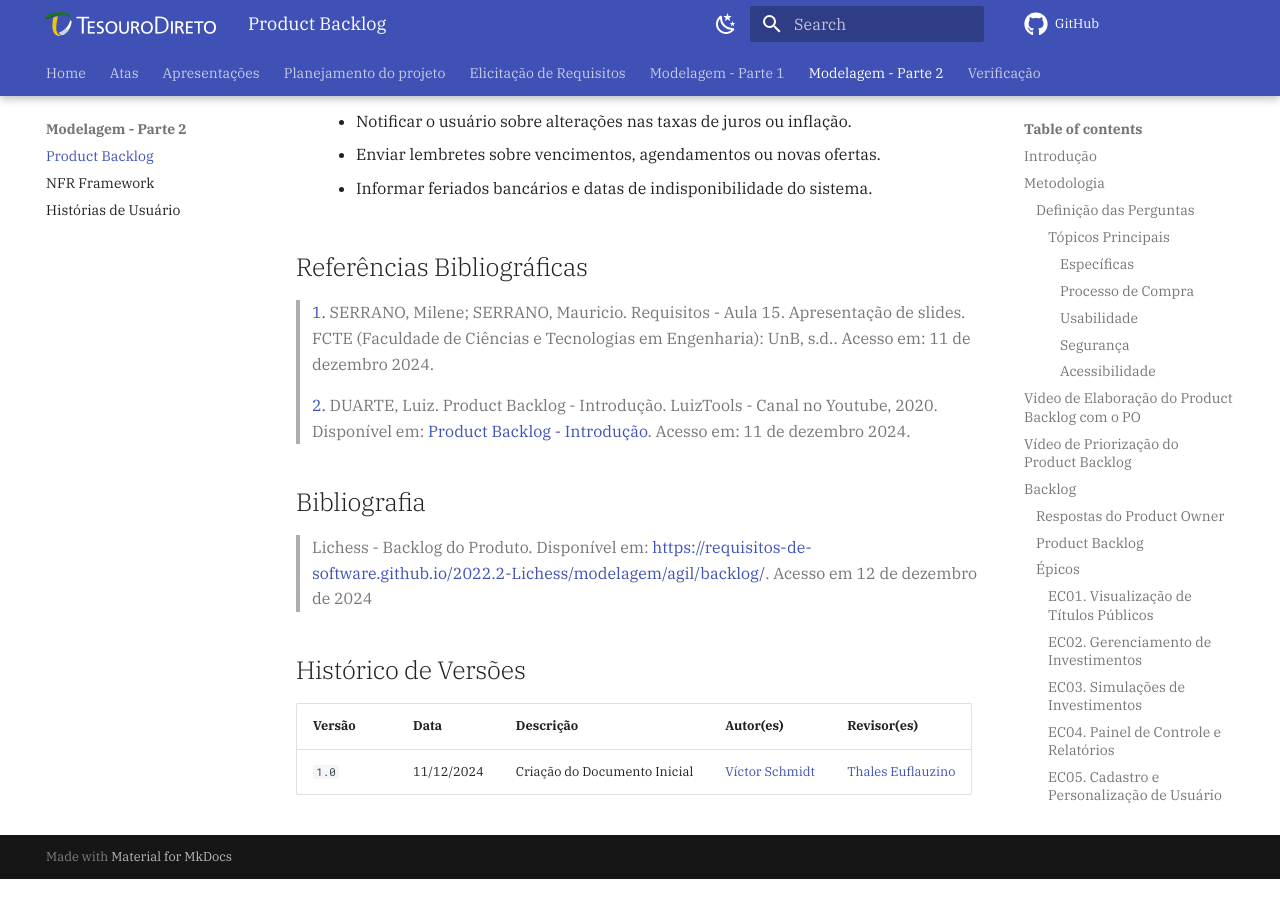
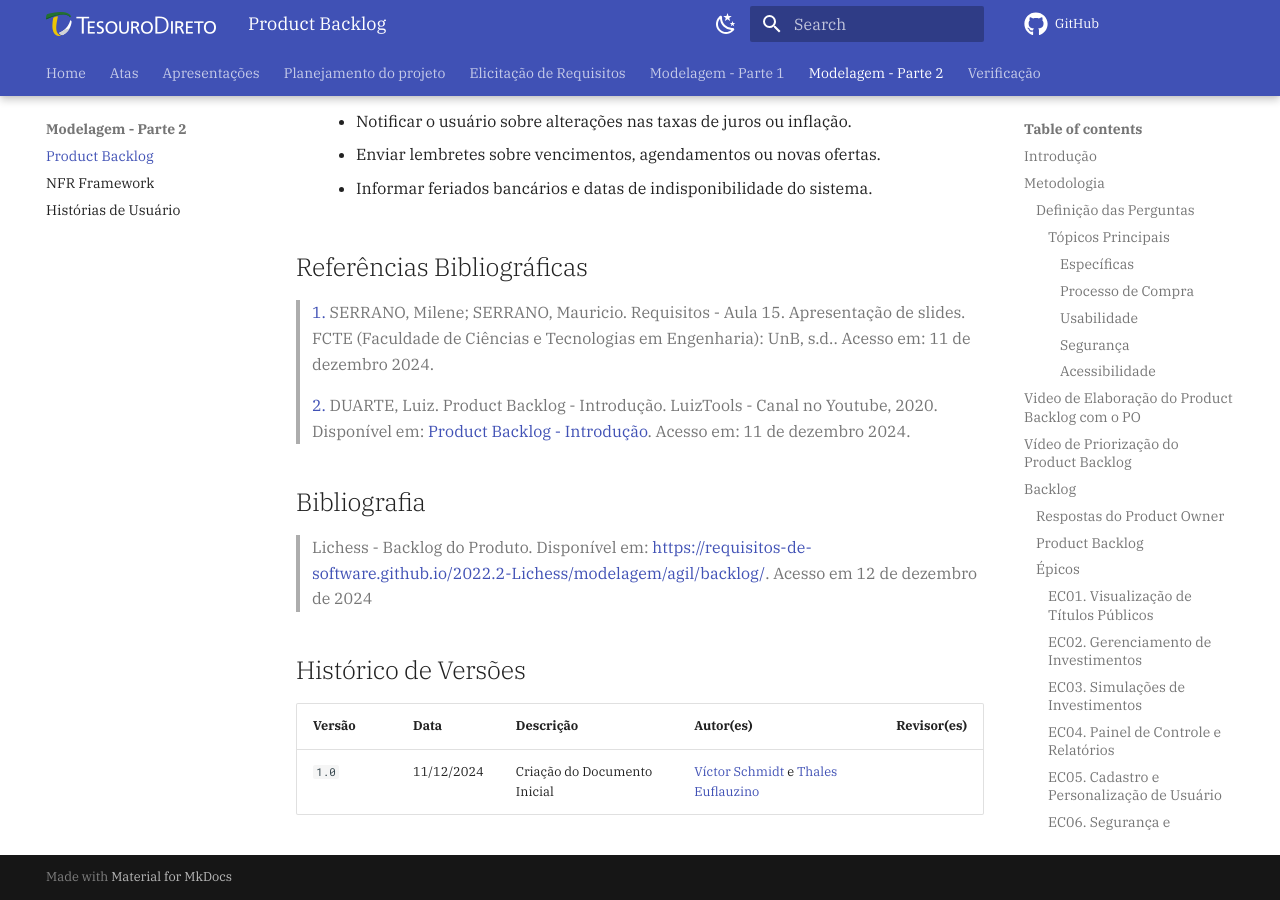
Before and after one commit to Requisitos-de-Software/2024.2-Grupo05, an MkDocs documentation site: the page built from docs/modelagem-pt2/backlog.md, in a window 1280 px wide and 900 px high, scrolled down 13733 px. Built offline with MkDocs 1.6.1 and Material for MkDocs 9.7.7, drawn with Linux system fonts in a browser that asks for light colours; comment, search, counter and statistics services are not loaded; before the commit the page ends 14612 px from its top, so only the background shows below that.

```diff
--- a/docs/modelagem-pt2/backlog.md
+++ b/docs/modelagem-pt2/backlog.md
@@ -572,4 +572,4 @@ Os épicos servem como um contêiner para agrupar funcionalidades relacionadas,
 
 | Versão | Data       | Descrição                    | Autor(es)                                        | Revisor(es)                                              |
 | ------ | ---------- | ---------------------------- | ------------------------------------------------ | -------------------------------------------------------- |
-| `1.0`  | 11/12/2024 | Criação do Documento Inicial | [Víctor Schmidt](https://github.com/moonshinerd) | [Thales Euflauzino](https://github.com/thaleseuflauzino) |
+| `1.0`  | 11/12/2024 | Criação do Documento Inicial | [Víctor Schmidt](https://github.com/moonshinerd) e [Thales Euflauzino](https://github.com/thaleseuflauzino) |  |
```
